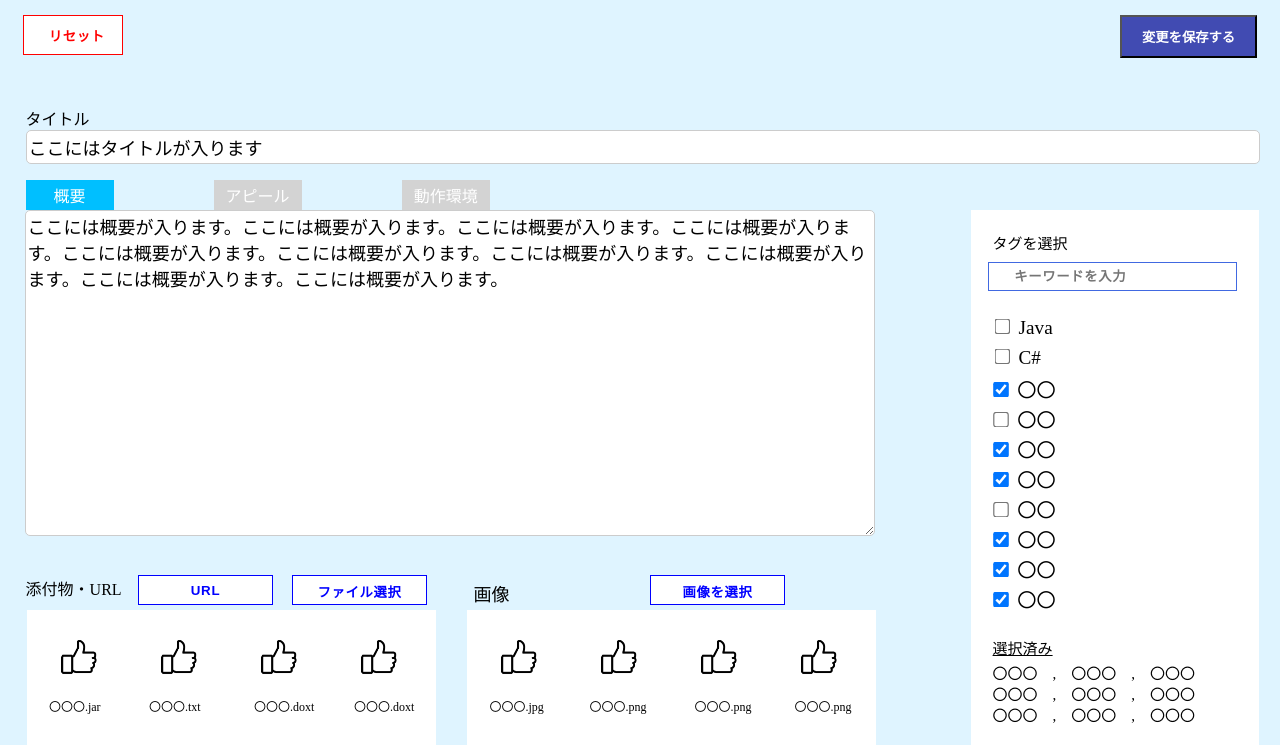
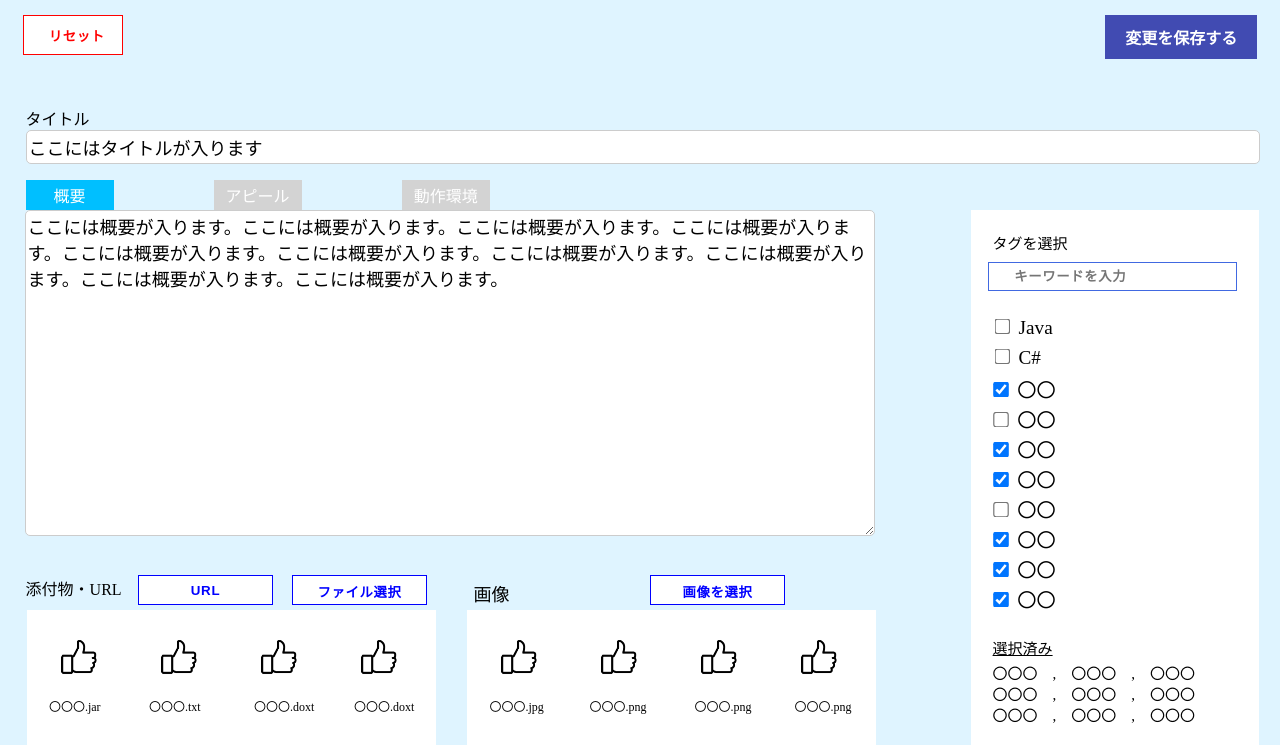
Before and after one commit to ohNarumi/PBL1, a PHP site: page /PBL1/production_edit.php in a window 1280 px wide. Shown: the top 745 px of the page. Run offline with PHP 8.4, Linux system fonts and the light colour scheme.

Commit message:
ボタンの修正#58
・aタブに変更

```diff
--- a/production_edit.php
+++ b/production_edit.php
@@ -14,7 +14,7 @@
             <input type="reset" value="リセット" class="riset_button" style="position:absolute; top:15px; left:1%;">
 
             <!--　投稿ボタン　-->
-            <input type="submit" name="submit" value="変更を保存する" class="a_btn" style="position:absolute; top:15px; right:1%;">
+            <a href="./production.php" class="a_btn" style="position:absolute; top:15px; right:1%;">変更を保存する</a>
 
             <!--　タイトル表示　-->
             <p style="position:absolute; top:90px; left:20px; left:2%;">
```
Also changed, not shown: css/producton_edit.css (line endings or trailing spaces).
